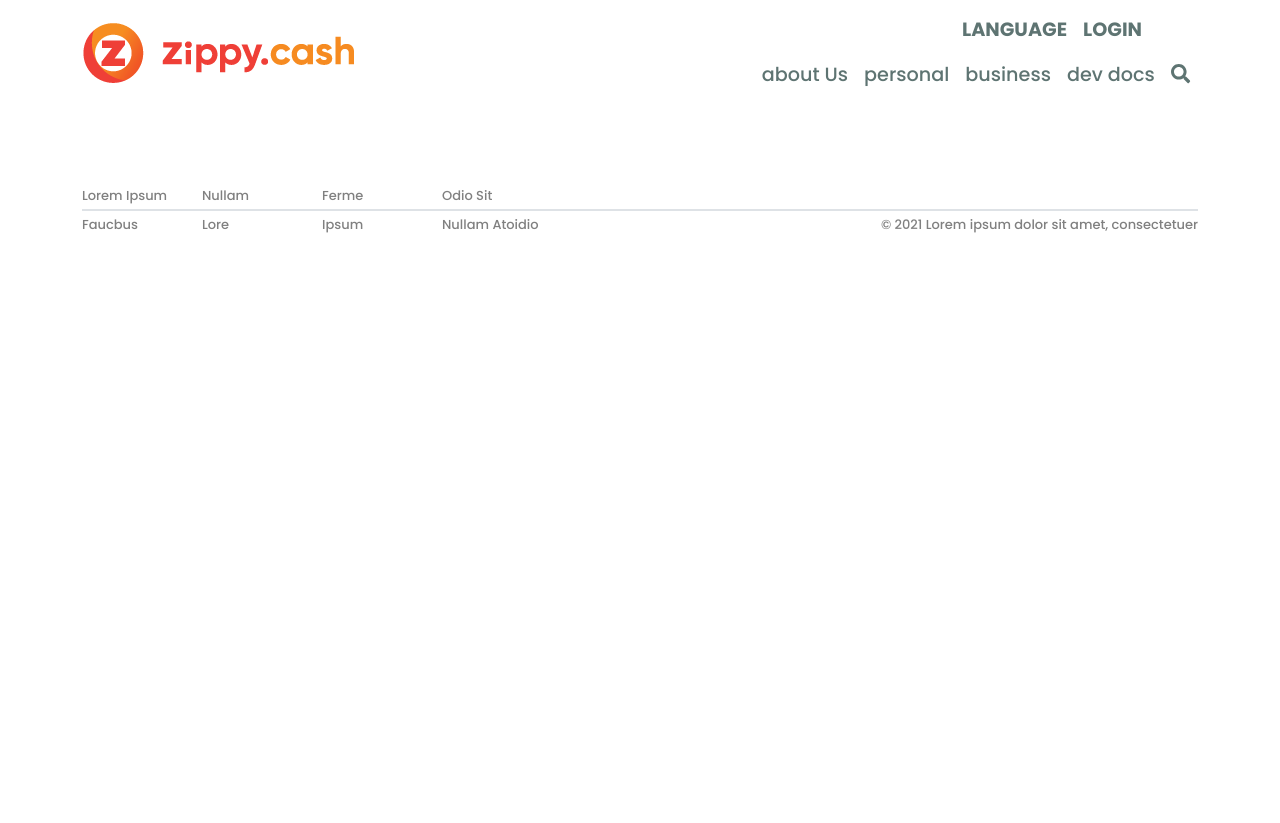
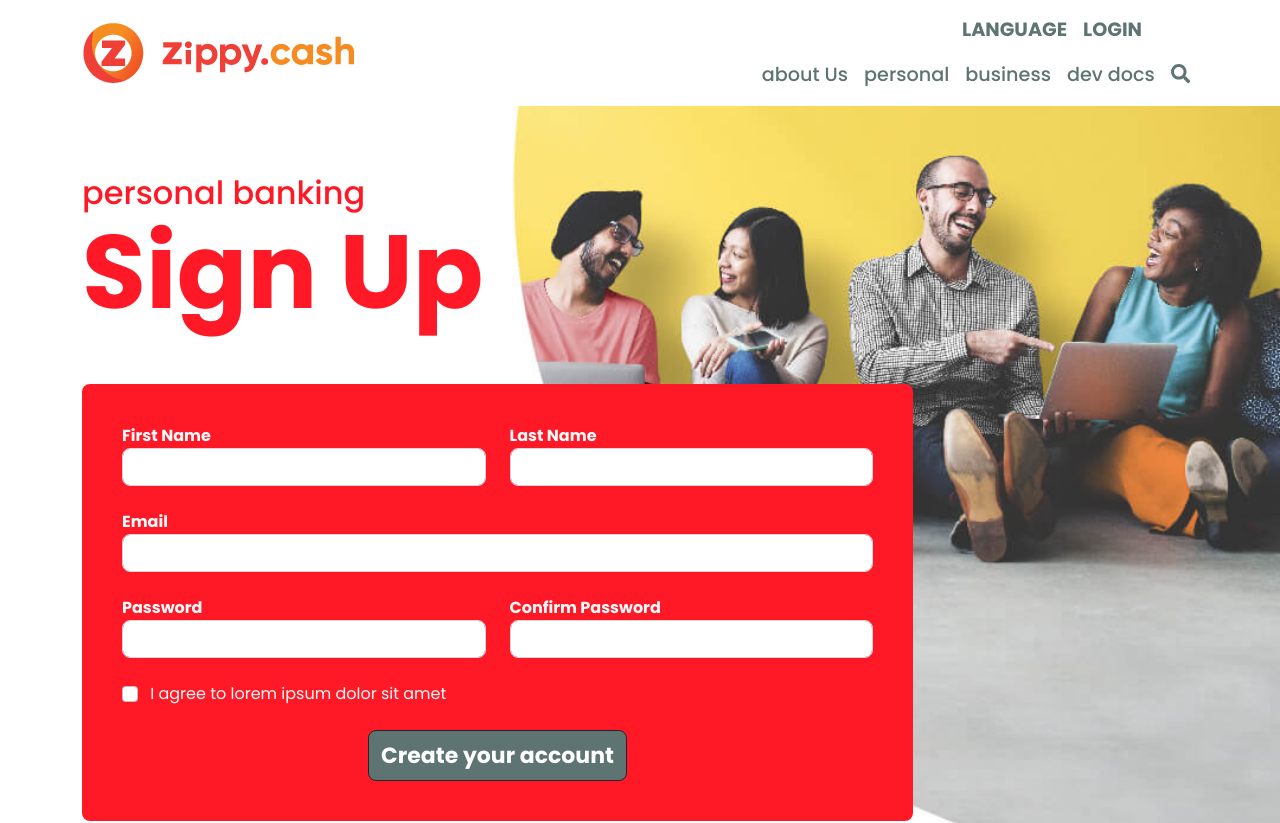
Before and after one commit to RB74/Z-Retail-Web, a React (Create React App) app: page /personal-signup in a window 1280 px wide. Shown: the top 823 px of the page. Before the commit the page ends 800 px from the top, so only its background shows below. Built offline with nearby package versions, Linux system fonts and the light colour scheme.

Commit message:
ported personal-signup.html to PersonalSignup.tsx; making all router links absolute

```diff
--- a/src/App.tsx
+++ b/src/App.tsx
@@ -9,6 +9,7 @@
 import Login from './Login';
 import Personal from './Personal';
 import PersonalProfile from './PersonalProfile';
+import PersonalSignup from './PersonalSignup';
 
 export default function App() {
   useEffect(() => AOS.init(), []);
@@ -23,6 +24,7 @@
         <Route path="/login" element={<Login />} />
         <Route path="/personal" element={<Personal />} />
         <Route path="/personal-profile" element={<PersonalProfile />} />
+        <Route path="/personal-signup" element={<PersonalSignup />} />
       </Routes>
       <Footer />
     </BrowserRouter>
--- a/src/Business.tsx
+++ b/src/Business.tsx
@@ -14,7 +14,7 @@
               <div className="mb-3">
                 <h2 style={{ color: '#FF1926' }}>business banking</h2>
                 <h1 className="redtitle hero-heading display-3" style={{ fontSize: '4em', paddingBottom: '20px' }}>Make your money work your way!</h1>
-                <Link to="business-signup" className="btn rounded-0 my-buttonred">Sign up for a business account</Link>
+                <Link to="/business-signup" className="btn rounded-0 my-buttonred">Sign up for a business account</Link>
               </div>
             </div>
           </div>
--- a/src/Header.tsx
+++ b/src/Header.tsx
@@ -17,27 +17,27 @@
         <div className="collapse navbar-collapse flex-md-column nav-uppercase" id="navbarSupportedContent">
           <ul className="navbar-nav ms-auto mb-2 mb-lg-0 me-md-5">
             <li className="nav-item">
-              <Link to="language" className="nav-link fw-bold" aria-current="page">LANGUAGE</Link>
+              <Link to="/language" className="nav-link fw-bold" aria-current="page">LANGUAGE</Link>
             </li>
             <li className="nav-item">
-              <Link to="login" className="nav-link fw-bold" aria-current="page">LOGIN</Link>
+              <Link to="/login" className="nav-link fw-bold" aria-current="page">LOGIN</Link>
             </li>
           </ul>
           <ul className="navbar-nav ms-auto mb-2 mb-lg-0">
             <li className="nav-item">
-              <Link to="about" className="nav-link" aria-current="page">about Us</Link>
+              <Link to="/about" className="nav-link" aria-current="page">about Us</Link>
             </li>
             <li className="nav-item">
-              <Link to="personal" className="nav-link" aria-current="page">personal</Link>
+              <Link to="/personal" className="nav-link" aria-current="page">personal</Link>
             </li>
             <li className="nav-item">
-              <Link to="business" className="nav-link" aria-current="page">business</Link>
+              <Link to="/business" className="nav-link" aria-current="page">business</Link>
             </li>
             <li className="nav-item">
-              <Link to="personal-profile" className="nav-link" aria-current="page">dev docs</Link>
+              <Link to="/personal-profile" className="nav-link" aria-current="page">dev docs</Link>
             </li>
             <li className="nav-item">
-              <Link to="search" className="nav-link" aria-current="page">
+              <Link to="/search" className="nav-link" aria-current="page">
                 <FontAwesomeIcon icon={faSearch} />
               </Link>
             </li>
--- a/src/Home.tsx
+++ b/src/Home.tsx
@@ -27,7 +27,7 @@
                   <div className="col-12">
                     <h2 className="sliderh2">personal banking</h2>
                     <h1 className="hero-heading display-3 fw-bold">Zipp it<br />to me!</h1>
-                    <Link to="personal-signup" className="hero-button btn btn-light rounded-0" href="personal-signup.html">SIGN UP!</Link>
+                    <Link to="/personal-signup" className="hero-button btn btn-light rounded-0">SIGN UP!</Link>
                   </div>
                 </div>
               </div>
@@ -40,7 +40,7 @@
                   <div className="col-12">
                     <h2 className="sliderh2">personal banking</h2>
                     <h1 className="hero-heading display-3 fw-bold">Zipp it<br />to me!</h1>
-                    <Link to="personal-signup" className="hero-button btn btn-light rounded-0">SIGN UP!</Link>
+                    <Link to="/personal-signup" className="hero-button btn btn-light rounded-0">SIGN UP!</Link>
                   </div>
                 </div>
               </div>
@@ -53,7 +53,7 @@
                   <div className="col-12">
                     <h2 className="sliderh2">personal sign up</h2>
                     <h1 className="hero-heading display-3 fw-bold">Zipp it<br />to me!</h1>
-                    <Link to="business-signup" className="hero-button btn btn-light rounded-0">SIGN UP!</Link>
+                    <Link to="/business-signup" className="hero-button btn btn-light rounded-0">SIGN UP!</Link>
                   </div>
                 </div>
               </div>
@@ -70,7 +70,7 @@
                 <h1 className="fw-bold">A little more money. A lot more power.</h1>
               </div>
               <div className="col-12 col-md-6 col-lg-4">
-                <Link to="business-signup" className="btn btn-light rounded-0 my-button">SIGN UP!</Link>
+                <Link to="/business-signup" className="btn btn-light rounded-0 my-button">SIGN UP!</Link>
               </div>
             </div>
           </div>
--- a/src/Personal.tsx
+++ b/src/Personal.tsx
@@ -15,7 +15,7 @@
               <div className="mb-3">
                 <h2 style={{ color: '#FF1926' }}>personal banking</h2>
                 <h1 className="redtitle hero-heading display-3" style={{ fontSize: '4em', paddingBottom: '20px' }}>You can do that with Zippy!</h1>
-                <Link to="personal-signup" className="btn rounded-0 my-buttonred">Sign up for a personal account</Link>
+                <Link to="/personal-signup" className="btn rounded-0 my-buttonred">Sign up for a personal account</Link>
               </div>
             </div>
           </div>
--- /dev/null
+++ b/src/PersonalSignup.tsx
@@ -0,0 +1,62 @@
+import Personal_SignUp_Hero from './assets/img/background/Personal_SignUp_Hero.jpg';
+
+export default function PersonalSignup() {
+  return (
+    <main>
+      <div className="bg-light" style={{ backgroundImage: `url(${Personal_SignUp_Hero})`, backgroundSize: 'cover', backgroundPositionX: 'left' }}>
+        <div className="container">
+          <div className="row align-items-center pt-5">
+            <div className="col-12 col-md-9">
+              <div className="spacingsmall"></div>
+              <div className="mb-3">
+                <h2 className="redtitle" style={{ fontWeight: 500 }}>personal banking</h2>
+                <h1 className="redtitle hero-heading display-3 ">Sign Up</h1>
+              </div>
+              <div className="spacingsmall"></div>
+              <div className="cardbusiness formcurve border-0 p-4 mt-4">
+                <div className="card-body">
+                  <form action="#" method="post">
+                    <div className="row">
+                      <div className="col-12 col-md-6 mb-4">
+                        <label htmlFor="fname" className="text-light fw-bold">First Name</label>
+                        <input type="text" id="fname" className="form-control formcurve" />
+                      </div>
+                      <div className="col-12 col-md-6 mb-4">
+                        <label htmlFor="lname" className="text-light fw-bold">Last Name</label>
+                        <input type="password" id="lname" className="form-control formcurve" />
+                      </div>
+                      <div className="col-12 mb-4">
+                        <label htmlFor="Email" className="text-light fw-bold">Email</label>
+                        <input type="email" id="Email" className="form-control formcurve" />
+                      </div>
+                      <div className="col-12 col-md-6 mb-4">
+                        <label htmlFor="password" className="text-light fw-bold">Password</label>
+                        <input type="text" id="password" className="form-control formcurve" />
+                      </div>
+                      <div className="col-12 col-md-6 mb-4">
+                        <label htmlFor="password-confirm" className="text-light fw-bold">Confirm Password</label>
+                        <input type="password" id="password-confirm" className="form-control formcurve" />
+                      </div>
+                      <div className="col-12 mb-4">
+                        <input type="checkbox" id="tos" className="me-2 form-check-input formcurve" />{' '}
+                        <label htmlFor="tos" className="text-light">I agree to lorem ipsum dolor sit amet</label>
+                      </div>
+                    </div>
+                    <div className="row">
+                      <div className="col-12 text-center">
+                        <button className="py-2 btn btn-dark formcurve" style={{ fontSize: '22px', fontWeight: 700, backgroundColor: '#5E7472' }} type="submit">
+                          Create your account
+                        </button>
+                      </div>
+                    </div>
+                  </form>
+                </div>
+              </div>
+            </div>
+          </div>
+        </div>
+        <div className="spacingsmall"></div>
+      </div>
+    </main>
+  );
+}
```
Also changed, not shown: 1 other file (tests, documents, lock files or other folders).
